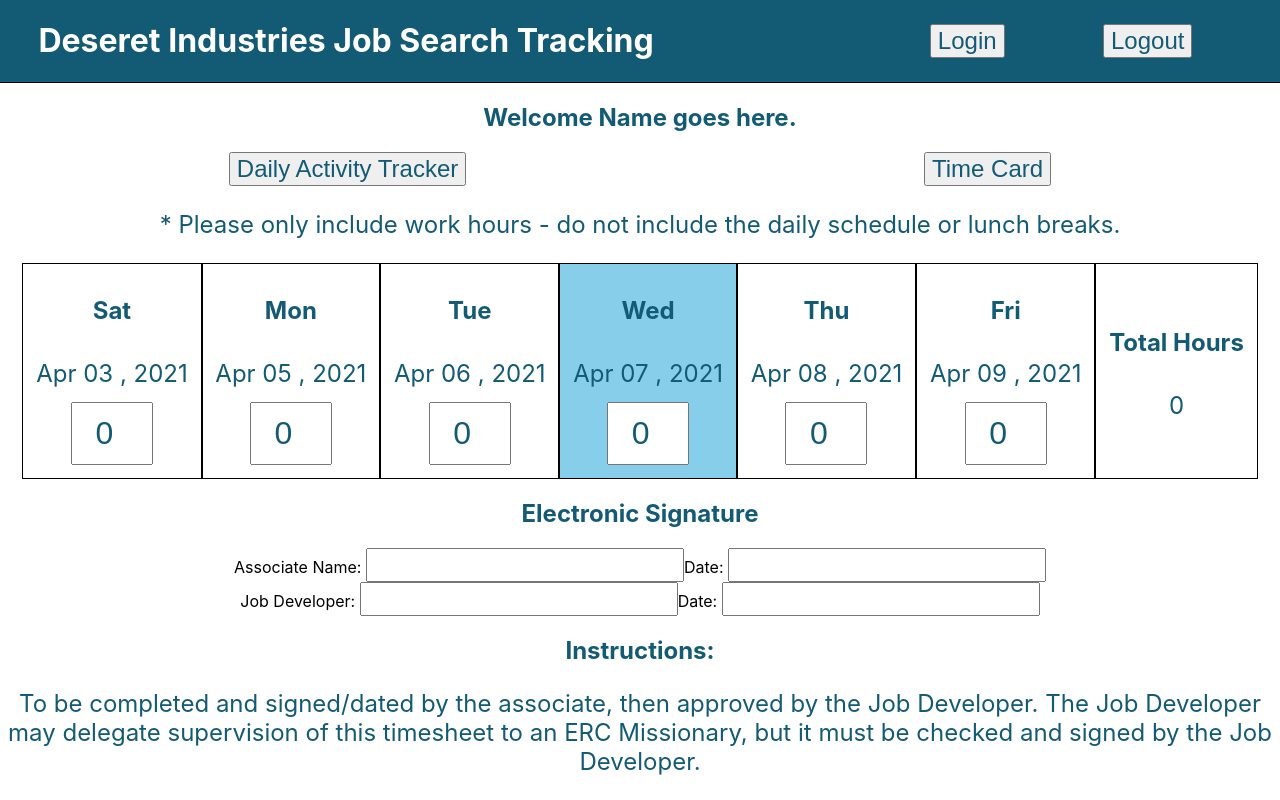
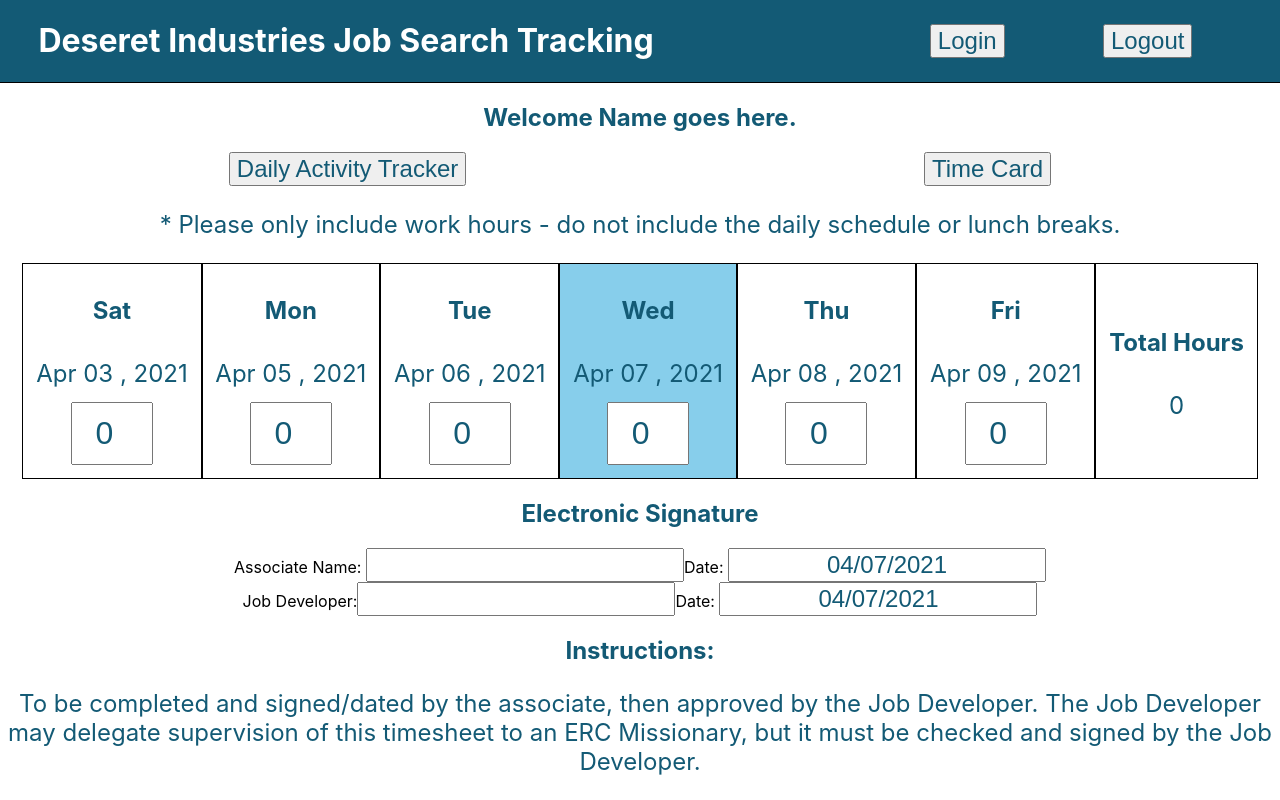
Before and after one commit to nicholas-myers/ldsjsat, a React (Create React App) app: page /profile/time-card in a window 1280 px wide. Built offline with nearby package versions, Linux system fonts and the light colour scheme; the HTML template or start-up script is replaced by a standard one.

Commit message:
added datepicker to time-card

```diff
--- a/src/components/TimeCard.js
+++ b/src/components/TimeCard.js
@@ -1,4 +1,6 @@
 import React, {useState, useEffect} from "react";
+import DatePicker from "react-datepicker";
+import "react-datepicker/dist/react-datepicker.css";
 
 function TimeCard({ today }) {
   const week = {
@@ -54,6 +56,9 @@
     hours[index] = e.target.value
     setHours([...hours])
   }
+
+  const [associateStart, setAssociateStart] = useState(new Date())
+  const [developerStart, setDeveloperStart] = useState(new Date())
   return (
     <section>
       <p>
@@ -81,15 +86,16 @@
           Associate Name: <input />
         </label>
         <label>
-          Date: <input />
+          Date: <DatePicker selected={associateStart} />
         </label>
       </div>
       <div>
         <label>
-          Job Developer: <input />
+          Job Developer:
+          <input />
         </label>
         <label>
-          Date: <input />
+          Date: <DatePicker selected={developerStart} />
         </label>
       </div>
       <div>
```
